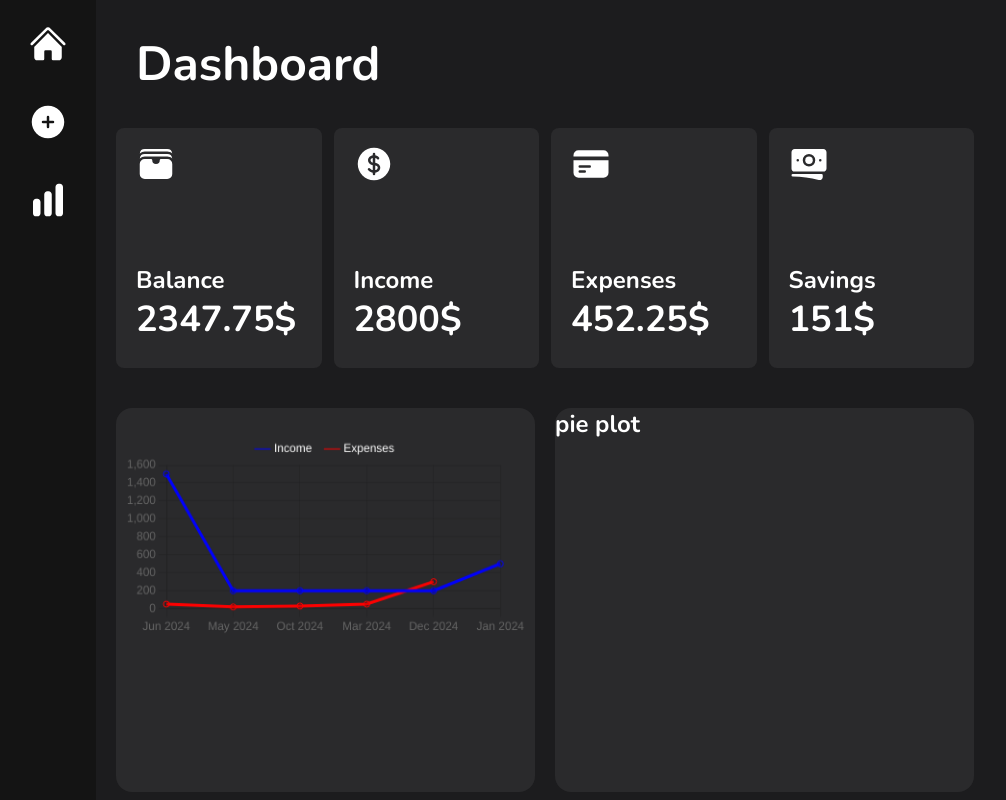
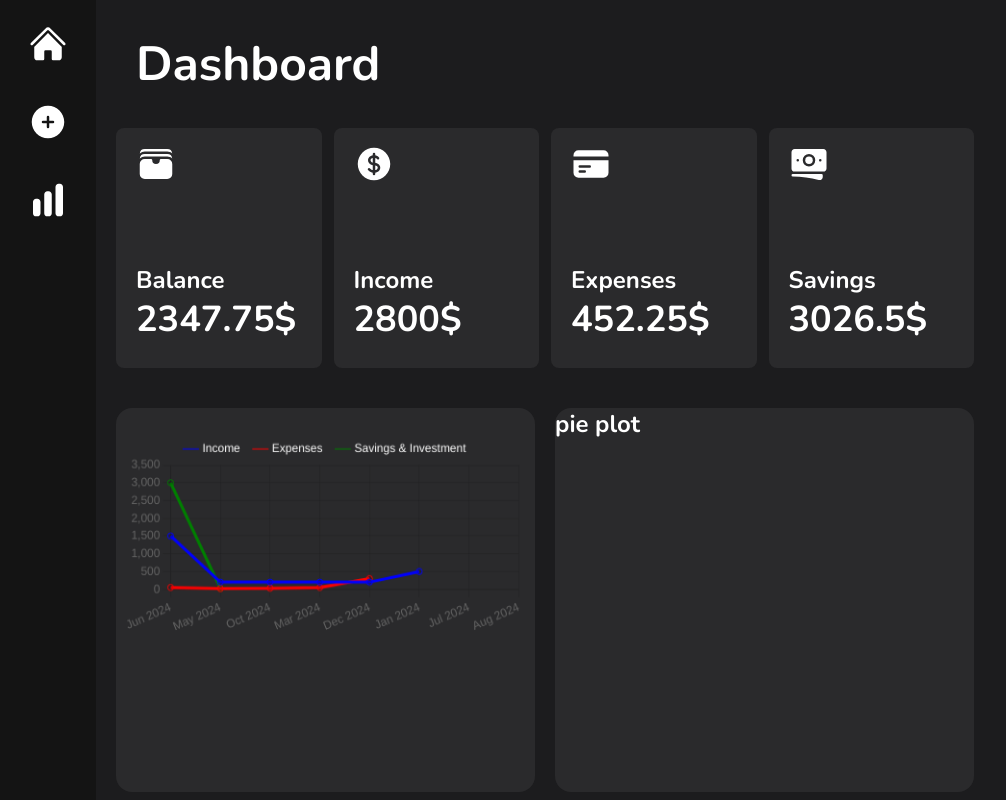
Before and after one commit to eycis/Budget-Dashboard, a Next.js app: page / in a window 1280 px wide. Shown: the whole page, without its empty margins (0-1006 px from the left). Built offline with nearby package versions, Linux system fonts and the light colour scheme.

Commit message:
Savings & Investments addition

```diff
--- a/components/Dashboard.tsx
+++ b/components/Dashboard.tsx
@@ -2,7 +2,7 @@ import React, { useEffect, useState } from 'react'
 import { WalletIcon, CurrencyDollarIcon, BanknotesIcon, CreditCardIcon } from '@heroicons/react/24/solid';
 import { Line } from 'react-chartjs-2';
 import { Chart as ChartJS, CategoryScale, LinearScale, PointElement, LineElement, Title, Tooltip, Legend, ChartOptions } from 'chart.js';
-import transactionsData from '@/public/mock_data.json';
+import transactionsData from '@/data/mock_data.json';
 import { Transaction } from '@/models/transaction';
 
 ChartJS.register(CategoryScale, LinearScale, PointElement, LineElement, Title, Tooltip, Legend);
@@ -18,6 +18,9 @@ const Dashboard = () => {
   .reduce((sum, transaction) => sum+ transaction.amount, 0);
 
   const balance = totalIncome - totalExpenses;
+
+  const investment = transactionsData.transactions.filter(transaction => transaction.type === "Savings & Investment")
+  .reduce((sum, transaction) => sum + transaction.amount, 0);
 
   //--------------------------------------------------------------------------------------
 
@@ -48,6 +51,7 @@ const Dashboard = () => {
     const dates = Array.from(new Set(transactions.map(transaction => new Date(transaction.date).toLocaleDateString('en-US', { year: 'numeric', month: 'short' }))));
     const incomeData = transactions.filter(transaction => transaction.type === 'income').map(transaction => transaction.amount);
     const expenseData = transactions.filter(transaction => transaction.type === 'expense').map(transaction => transaction.amount);
+    const investmentData = transactions.filter(transaction => transaction.type === "Savings & Investment").map(transaction => transaction.amount)
 
     const data = {
       labels: dates,
@@ -62,6 +66,12 @@ const Dashboard = () => {
           label: 'Expenses',
           data: expenseData,
           borderColor: 'red',
+          fill: false,
+        },
+        {
+          label: "Savings & Investment",
+          data: investmentData,
+          borderColor: 'green',
           fill: false,
         },
       ],
@@ -104,7 +114,7 @@ const Dashboard = () => {
             Savings
           </div>
           <div className='dashboard-figures'>
-            151$
+            {investment}$
           </div>
         </div>
       </div>
--- a/components/Input.tsx
+++ b/components/Input.tsx
@@ -43,9 +43,10 @@ const Input = () => {
             className="ml-10 px-5 w-2/4 h-14 rounded-2xl bg-[#2a2a2c] text-white text-xl font-title"
             id = "transactionType"
           >
-            <option value="Výdaj">Výdaj</option>
-            <option value="Příjem">Příjem</option>
-            <option value="Jiné">Jiné</option>
+            <option value="Expense">Expense</option>
+            <option value="Income">Income</option>
+            <option value="Savings & Investment">Savings & Investment</option>
+            <option value="Other">Other</option>
           </select>
         </div>
         <div>
--- a/public/mock_data.json
+++ b/data/mock_data.json
@@ -85,8 +85,26 @@
         "type": "expense",
         "category": "Groceries",
         "amount": 300.75,
-        "date": "2024-06-02",
-        "description": "Weekly groceries at local store"
+        "date": "2024-07-02",
+        "description": ""
+      }
+      ,
+      {
+        "id": 12,
+        "type": "Savings & Investment",
+        "category": "Saving",
+        "amount": 3000.75,
+        "date": "2024-08-03",
+        "description": "Savings account"
+      }
+      ,
+      {
+        "id": 13,
+        "type": "Savings & Investment",
+        "category": "Investment",
+        "amount": 25.75,
+        "date": "2024-03-02",
+        "description": "S&P"
       }
     ]
   }
```
